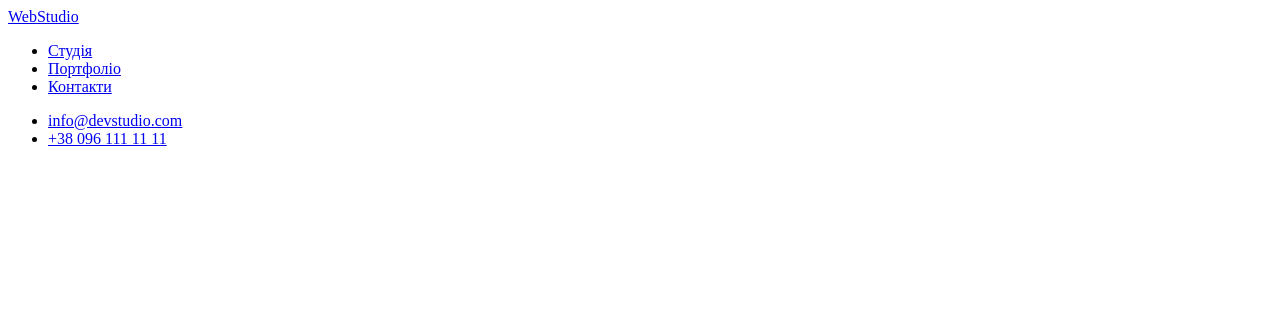
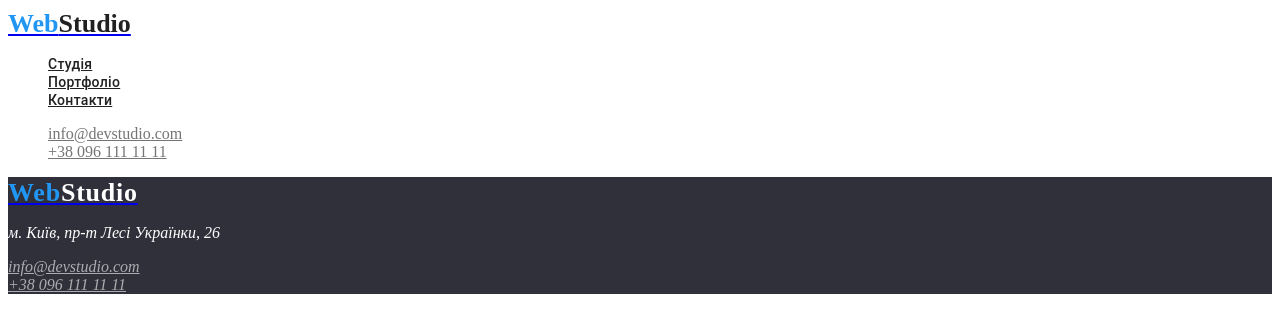
Before and after one commit to paladin3x/goit-markup-hw-02, a plain HTML site: page portfolio.html in a window 1280 px wide. Drawn offline with Linux system fonts and the light colour scheme.

Commit message:
start color

```diff
--- a/css/common.css
+++ b/css/common.css
@@ -1,10 +1,8 @@
 :root {
-    --general-gray-text: #757575;
-    --second-black-text: #212121;
-    --color-white: #FFFFFF;
-    --color-blue: #2196F3;
+  --general-gray-text: #757575;
+  --second-black-text: #212121;
+  --color-white: #ffffff;
+  --color-blue: #2196f3;
+  --color-footer: #2f303a;
+  --color-address: rgba(255, 255, 255, 0.6);
 }
-.page-navi {
-    background-color: var(--color-white);
-
-}
--- a/css/style.css
+++ b/css/style.css
@@ -0,0 +1,71 @@
+.hats ul {
+  background-color: var(--color-white);
+  list-style: none;
+}
+
+.logo {
+  font-family: "Raleway";
+  font-style: normal;
+  font-weight: 700;
+  font-size: 26px;
+  line-height: 31px;
+}
+
+.firstlogo {
+  color: var(--color-blue);
+}
+
+.secondlogo {
+  color: var(--second-black-text);
+}
+
+a.link {
+  font-family: "Roboto";
+  font-style: normal;
+  font-weight: 500;
+  font-size: 14px;
+  line-height: 16px;
+  letter-spacing: 0.02em;
+  color: var(--second-black-text);
+}
+
+.contact-data a {
+  color: var(--general-gray-text);
+}
+
+.hats a:hover,
+.hats a:focus {
+  color: var(--color-blue);
+}
+.link:active {
+  color: var(--color-blue);
+}
+
+footer {
+  background-color: var(--color-footer);
+}
+
+.logofooter {
+  font-family: "Raleway";
+  font-style: normal;
+  font-weight: 700;
+  font-size: 26px;
+  line-height: 31px;
+
+  letter-spacing: 0.03em;
+}
+
+.thirdlogo {
+  color: var(--color-blue);
+}
+
+.fourthlogo {
+  color: var(--color-white);
+}
+
+.footaddress {
+  color: var(--color-white);
+}
+.footaddress > a {
+  color: rgba(255, 255, 255, 0.6);
+}
--- a/portfolio.html
+++ b/portfolio.html
@@ -1,27 +1,61 @@
 <!DOCTYPE html>
 <html lang="uk">
   <head>
-    <meta charset="UTF-8">
-    <meta http-equiv="X-UA-Compatible" content="IE=edge">
-    <meta name="viewport" content="width=device-width, initial-scale=1.0">
+    <meta charset="UTF-8" />
+    <meta http-equiv="X-UA-Compatible" content="IE=edge" />
+    <meta name="viewport" content="width=device-width, initial-scale=1.0" />
     <title>Portfolio</title>
+    <link rel="stylesheet" href="./css/common.css" />
+    <link rel="stylesheet" href="./css/style.css" />
   </head>
+
   <body>
+    <header class="hats">
       <nav class="page-navi">
-        <a href="./" class="logo">WebStudio</a>
+        <a href="./" class="logo">
+          <span class="firstlogo">Web</span
+          ><span class="secondlogo">Studio</span>
+        </a>
         <ul>
           <li><a href="./" class="link">Студія</a></li>
           <li><a href="./portfolio.html" class="link">Портфоліо</a></li>
           <li><a href="./contacts.html" class="link">Контакти</a></li>
         </ul>
       </nav>
-    <div class="contact-data">
-        <ul>
-            <li><a href="mailto:info@devstudio.com" class="emailcont" target="_blank" rel="noopener norefferer nofollow">info@devstudio.com</a></li>
-            <li><a href="tel:+380961111111" class="tellcont">+38 096 111 11 11</a></li>
+      <div>
+        <ul class="contact-data">
+          <li>
+            <a
+              href="mailto:info@devstudio.com"
+              class="emailcont"
+              target="_blank"
+              rel="noopener norefferer nofollow"
+              >info@devstudio.com</a
+            >
+          </li>
+          <li>
+            <a href="tel:+380961111111" class="tellcont">+38 096 111 11 11</a>
+          </li>
         </ul>
       </div>
-    <main>
+    </header>
 
+    <main></main>
+
+    <footer>
+      <div>
+        <a href="./" class="logofooter">
+          <span class="thirdlogo">Web</span
+          ><span class="fourthlogo">Studio</span>
+        </a>
+        <address class="footaddress">
+          <p>м. Київ, пр-т Лесі Українки, 26</p>
+          <a href="mailto:info@devstudio.com" class="emailcont"
+            >info@devstudio.com</a
+          ><br />
+          <a href="tel:+380961111111" class="telcont">+38 096 111 11 11</a>
+        </address>
+      </div>
+    </footer>
   </body>
 </html>
```
Also changed, not shown: contacts.html (+42 -10 lines), index.html (+68 -24 lines), 1 other file. Lines whose indentation alone changed are shown as unchanged.
